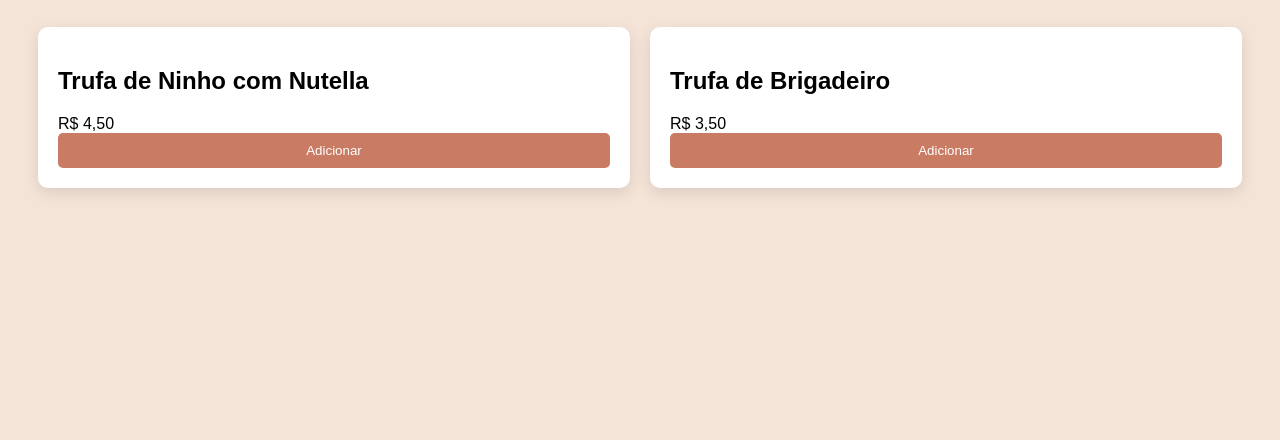
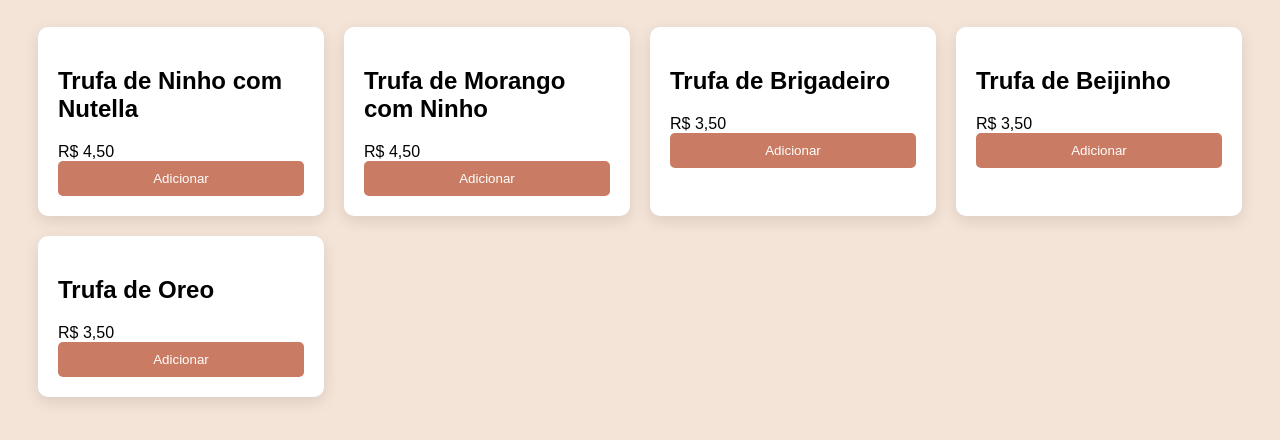
Before and after one commit to euenzo02/euenzo02.github.io, a plain HTML site: page index.html in a window 1280 px wide. Shown: the part 122-562 px from the top of the page. Drawn offline with Linux system fonts and the light colour scheme.

Commit message:
Add new trufa products to index.html

```diff
--- a/index.html
+++ b/index.html
@@ -26,9 +26,33 @@
     </div>
 
     <div class="card">
+        <h2>Trufa de Morango com Ninho</h2>
+        <div class="preco">R$ 4,50</div>
+        <button onclick="adicionarProduto('Trufa de Morango com Ninho', 4.50)">
+            Adicionar
+        </button>
+    </div>
+
+    <div class="card">
         <h2>Trufa de Brigadeiro</h2>
         <div class="preco">R$ 3,50</div>
         <button onclick="adicionarProduto('Trufa de Brigadeiro', 3.50)">
+            Adicionar
+        </button>
+    </div>
+
+    <div class="card">
+        <h2>Trufa de Beijinho</h2>
+        <div class="preco">R$ 3,50</div>
+        <button onclick="adicionarProduto('Trufa de Beijinho', 3.50)">
+            Adicionar
+        </button>
+    </div>
+
+    <div class="card">
+        <h2>Trufa de Oreo</h2>
+        <div class="preco">R$ 3,50</div>
+        <button onclick="adicionarProduto('Trufa de Oreo', 3.50)">
             Adicionar
         </button>
     </div>
```
